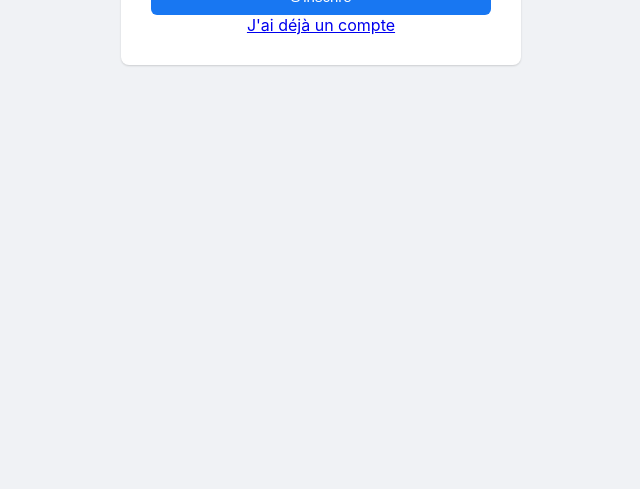
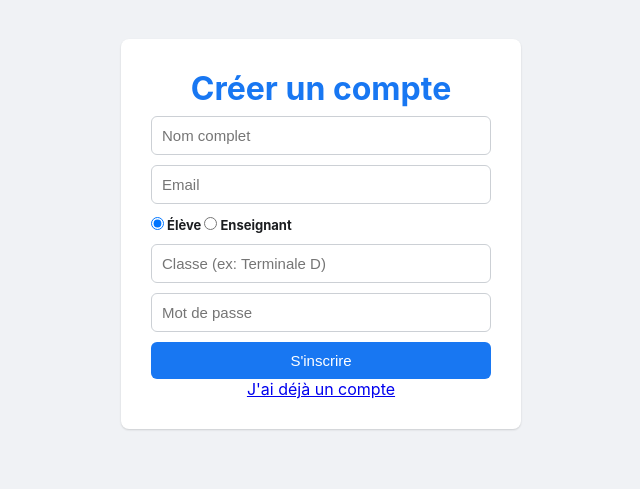
Before and after one commit to rahim025/Donweb, a Flask app: page /inscription in a window 1280 px wide. Shown: the part 447-936 px from the top of the page, without its empty margins (319-959 px from the left). Before the commit the page ends 513 px from the top, so only its background shows below. Run offline with Flask 3, Linux system fonts and the light colour scheme.

Commit message:
Add files via upload

```diff
--- a/app/templates/register.html
+++ b/app/templates/register.html
@@ -1,15 +1,47 @@
 {% extends "base.html" %}
 {% block title %}Inscription{% endblock %}
 {% block content %}
-<div class="auth-card">
-    <h1>Créer un compte Donweb</h1>
-    <form method="POST">
-        <input type="text" name="full_name" placeholder="Nom complet" required>
-        <input type="email" name="email" placeholder="Email professionnel" required>
-        <input type="text" name="subject" placeholder="Matière enseignée">
-        <input type="password" name="password" placeholder="Mot de passe" required>
-        <button type="submit" class="btn btn-primary">S'inscrire</button>
-    </form>
-    <p><a href="{{ url_for('auth.login') }}">J'ai déjà un compte</a></p>
+<div class="auth-page">
+    <div class="auth-visual">
+        <img src="https://commons.wikimedia.org/wiki/Special:FilePath/San_Giovanni_Bosco.jpg" alt="Saint Jean Bosco" class="auth-portrait">
+        <div class="auth-visual-overlay">
+            <h2>Rejoignez Donweb</h2>
+            <p>L'espace des enseignants du Lycée Don Bosco</p>
+        </div>
+    </div>
+    <div class="auth-form-side">
+        <div class="auth-card animated-card">
+            <h1>Créer un compte</h1>
+            <form method="POST" id="register-form">
+                <input type="text" name="full_name" placeholder="Nom complet" required>
+                <input type="email" name="email" placeholder="Email" required>
+
+                <div class="user-type-choice">
+                    <label class="type-option">
+                        <input type="radio" name="user_type" value="eleve" checked onchange="toggleFields()">
+                        Élève
+                    </label>
+                    <label class="type-option">
+                        <input type="radio" name="user_type" value="enseignant" onchange="toggleFields()">
+                        Enseignant
+                    </label>
+                </div>
+
+                <input type="text" name="classroom" id="classroom-field" placeholder="Classe (ex: Terminale D)">
+                <input type="text" name="subject" id="subject-field" placeholder="Matière enseignée" style="display:none;">
+
+                <input type="password" name="password" placeholder="Mot de passe" required>
+                <button type="submit" class="btn btn-primary">S'inscrire</button>
+            </form>
+            <script>
+                function toggleFields() {
+                    const isTeacher = document.querySelector('input[name="user_type"]:checked').value === 'enseignant';
+                    document.getElementById('subject-field').style.display = isTeacher ? 'block' : 'none';
+                    document.getElementById('classroom-field').style.display = isTeacher ? 'none' : 'block';
+                }
+            </script>
+            <p><a href="{{ url_for('auth.login') }}">J'ai déjà un compte</a></p>
+        </div>
+    </div>
 </div>
 {% endblock %}
```
Also changed, not shown: app/templates/directory.html (+8 -2 lines), app/templates/profile.html (+8 -1 lines).
